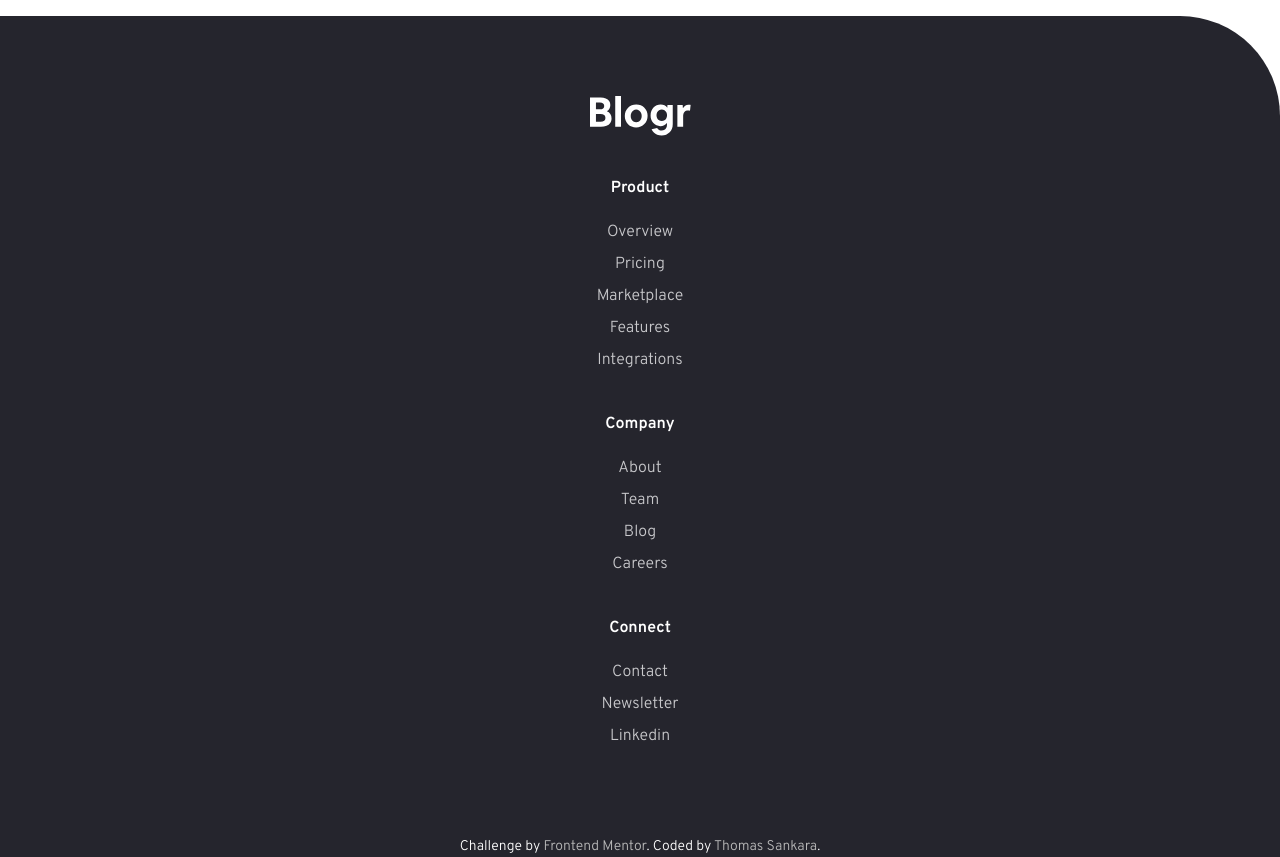
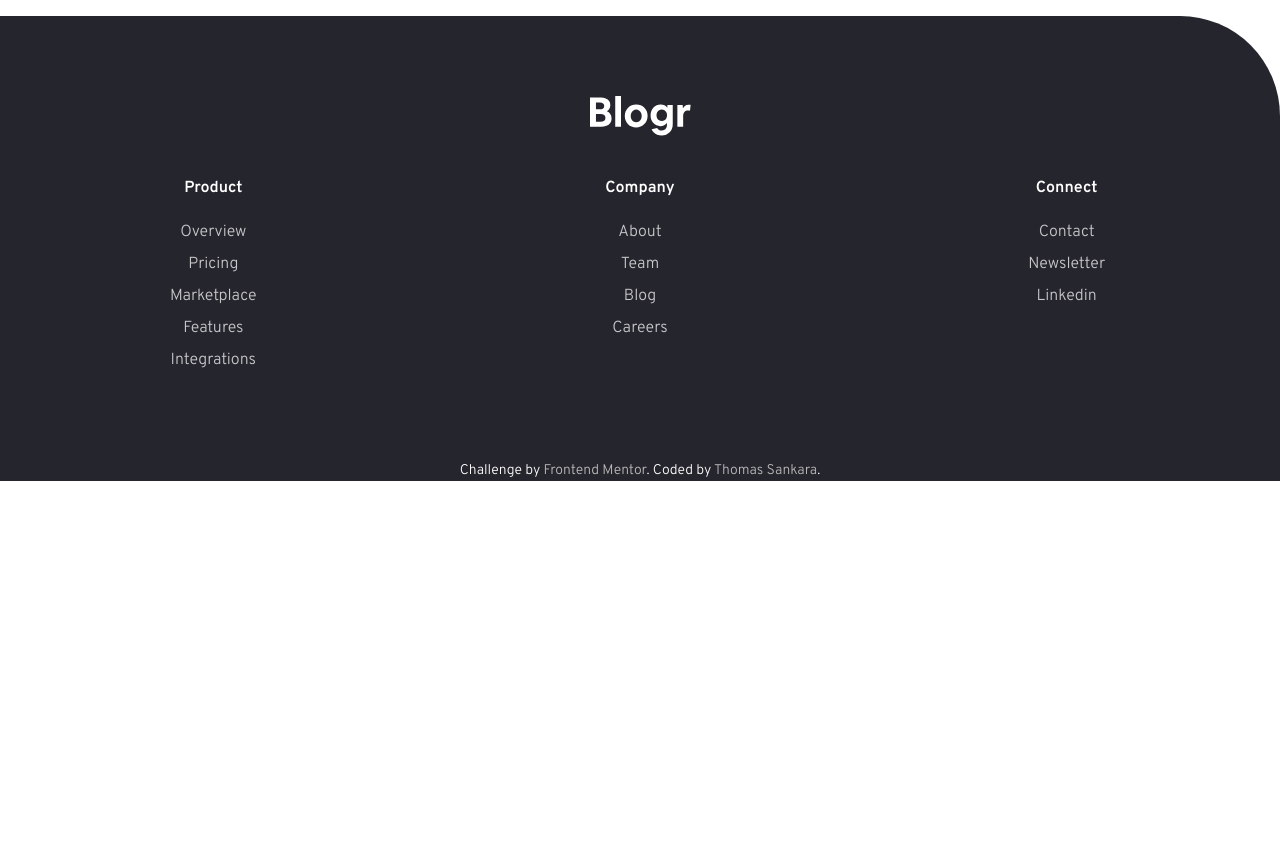
Before and after one commit to SankThomas/blogr-landing-page, a React (Create React App) app: page / in a window 1280 px wide. Shown: the part 3420-4277 px from the top of the page. After the commit the page ends 3901 px from the top, so only its background shows below. Built offline with nearby package versions, Linux system fonts and the light colour scheme.

Commit message:
desktop responsive

```diff
--- a/src/components/Footer.js
+++ b/src/components/Footer.js
@@ -1,5 +1,5 @@
 import React from "react"
-import Logo from "./Logo"
+import logo from "../images/logo.svg"
 import { footer } from "../data/footer"
 
 const Footer = () => {
@@ -8,12 +8,13 @@ const Footer = () => {
 
   return (
     <>
+      {/* Probably changed the design of the footer. I think it looks great */}
       <footer className="footer py-20 text-center">
-        <div className="mb-10">
-          <Logo />
+        <div className="mb-10 md:mb-0">
+          <img src={logo} alt="" className="block mx-auto" />
         </div>
 
-        <div>
+        <div className="md:grid md:grid-cols-2 lg:grid-cols-3">
           {items.map(({ id, title, links }) => {
             return (
               <div key={id}>
```
